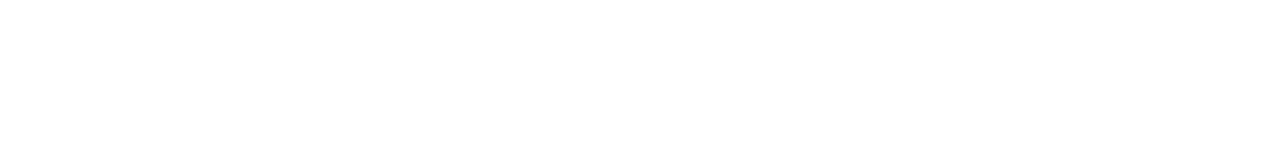
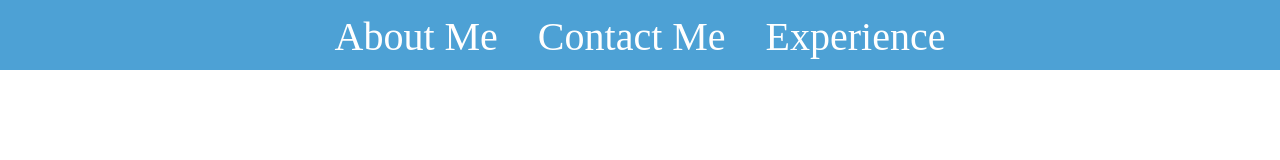
Before and after one commit to luisv99/Quiz1, a plain HTML site: page index.html in a window 1280 px wide. Drawn offline with Linux system fonts and the light colour scheme.

Commit message:
NavBar hecho

```diff
--- a/index.html
+++ b/index.html
@@ -3,18 +3,21 @@
 <head>
     <meta charset="UTF-8">
     <meta name="viewport" content="width=device-width, initial-scale=1.0">
-    <title>Document</title>
+    <title>Quiz1</title>
     <link rel="stylesheet" href="styles.css">
 </head>
+
 <body>
+
     <nav class="navbar1">
         <div class="divnavbar">
-            <a class="elementnavbar" href="home.html">Home</a>
-            <a  class="elementnavbar" href="products.html">Products</a>
-            <a class="elementnavbar" href="hershey.html">Hershey</a>
-            <a class="elementnavbar" href="#">About Us</a>
+            <a class="elementnavbar" href="#">About Me</a>
+            <a  class="elementnavbar" href="#">Contact Me</a>
+            <a class="elementnavbar" href="#">Experience</a>
         </div>
+
     </nav>
+
 </body>
 <script src="main.js"></script>
 </html>
--- a/styles.css
+++ b/styles.css
@@ -10,7 +10,6 @@
     background-color:#4DA1D5;
     height: 70px;
     position: fixed;
-    margin-top: -220px;
     width: 100%;
 }
 
```
